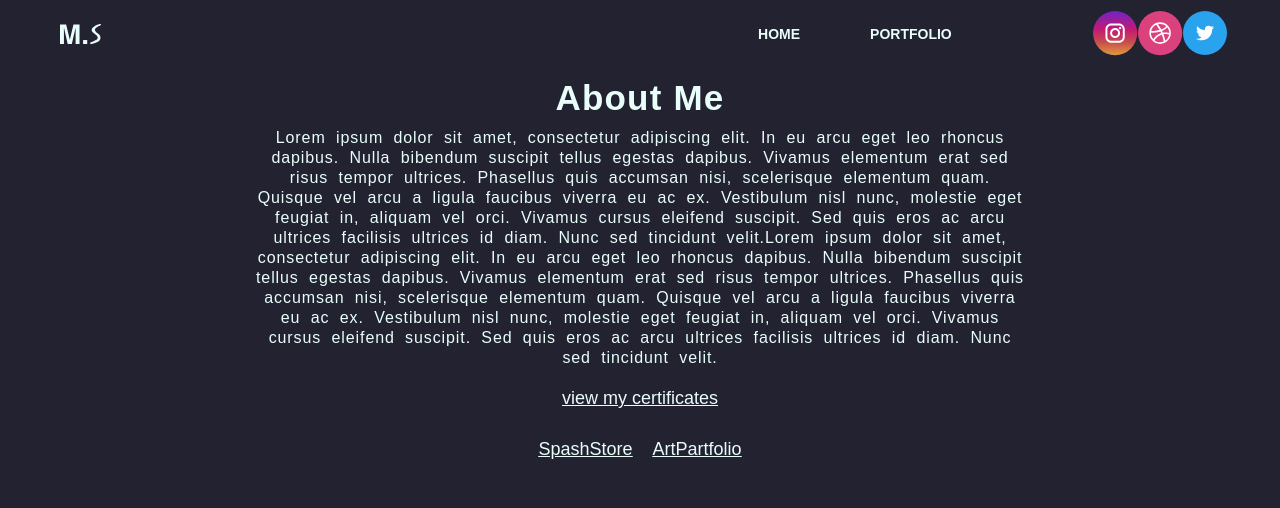
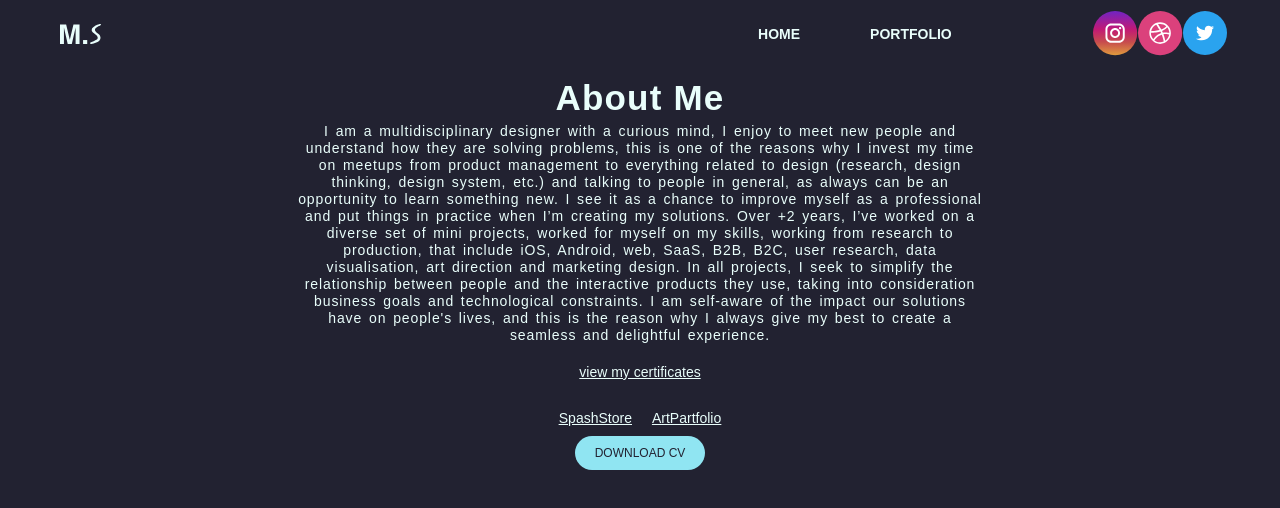
Before and after one commit to mehfoozsalik/mehfooz-portfolio, a React (Create React App) app: page /aboutme in a window 1280 px wide. Shown: the top 508 px of the page. Built offline with nearby package versions, Linux system fonts and the light colour scheme; no server answers.

Commit message:
new changes

```diff
--- /dev/null
+++ b/src/Components/aboutDescription.jsx
@@ -0,0 +1,26 @@
+import React from 'react'
+
+function aboutDescription(props) {
+  return (
+    <p className='aboutDetail'>
+      I am a multidisciplinary designer with a curious mind, I enjoy to meet new
+      people and understand how they are solving problems, this is one of the
+      reasons why I invest my time on meetups from product management to
+      everything related to design (research, design thinking, design system,
+      etc.) and talking to people in general, as always can be an opportunity to
+      learn something new. I see it as a chance to improve myself as a
+      professional and put things in practice when I’m creating my solutions.
+      Over +2 years, I’ve worked on a diverse set of mini projects, worked for
+      myself on my skills, working from research to production, that include
+      iOS, Android, web, SaaS, B2B, B2C, user research, data visualisation, art
+      direction and marketing design. In all projects, I seek to simplify the
+      relationship between people and the interactive products they use, taking
+      into consideration business goals and technological constraints. I am
+      self-aware of the impact our solutions have on people's lives, and this is
+      the reason why I always give my best to create a seamless and delightful
+      experience.
+    </p>
+  )
+}
+
+export default aboutDescription
--- a/src/Pages/Aboutme.jsx
+++ b/src/Pages/Aboutme.jsx
@@ -1,5 +1,7 @@
 import React from 'react'
 import CertificateCarosel from '../Components/CertificateCarosel'
+import pdf from '../Assests/Certificates/Resume.pdf'
+import AboutDescription from '../Components/aboutDescription'
 
 function Aboutme(props) {
   const [show, setShow] = React.useState(false)
@@ -13,23 +15,9 @@
       </div>
       <div className='aboutme'>
         <h1>About Me</h1>
-        <p>
-          Lorem ipsum dolor sit amet, consectetur adipiscing elit. In eu arcu
-          eget leo rhoncus dapibus. Nulla bibendum suscipit tellus egestas
-          dapibus. Vivamus elementum erat sed risus tempor ultrices. Phasellus
-          quis accumsan nisi, scelerisque elementum quam. Quisque vel arcu a
-          ligula faucibus viverra eu ac ex. Vestibulum nisl nunc, molestie eget
-          feugiat in, aliquam vel orci. Vivamus cursus eleifend suscipit. Sed
-          quis eros ac arcu ultrices facilisis ultrices id diam. Nunc sed
-          tincidunt velit.Lorem ipsum dolor sit amet, consectetur adipiscing
-          elit. In eu arcu eget leo rhoncus dapibus. Nulla bibendum suscipit
-          tellus egestas dapibus. Vivamus elementum erat sed risus tempor
-          ultrices. Phasellus quis accumsan nisi, scelerisque elementum quam.
-          Quisque vel arcu a ligula faucibus viverra eu ac ex. Vestibulum nisl
-          nunc, molestie eget feugiat in, aliquam vel orci. Vivamus cursus
-          eleifend suscipit. Sed quis eros ac arcu ultrices facilisis ultrices
-          id diam. Nunc sed tincidunt velit.
-        </p>
+        <div className='aboutPara'>
+          <AboutDescription />
+        </div>
         <h3 onClick={clickHandler}>view my certificates</h3>
 
         <div className='siteLink'>
@@ -40,6 +28,9 @@
             <h3>ArtPartfolio</h3>
           </a>
         </div>
+        <a className='cv' href={pdf} download>
+          Download CV
+        </a>
       </div>
     </>
   )
--- a/src/Pages/Home.jsx
+++ b/src/Pages/Home.jsx
@@ -9,6 +9,7 @@
 import ps from '../Assests/Icons/ps.svg'
 import react from '../Assests/Icons/React.svg'
 import xd from '../Assests/Icons/xd.svg'
+import AboutDescription from '../Components/aboutDescription'
 
 function Home(props) {
   return (
@@ -21,23 +22,9 @@
           <span>Developer</span>
         </h4>
         <h1 className='mainheading'>Mehfooz Salik</h1>
-        <p className='aboutDetail'>
-          Lorem ipsum dolor sit amet, consectetur adipiscing elit. In eu arcu
-          eget leo rhoncus dapibus. Nulla bibendum suscipit tellus egestas
-          dapibus. Vivamus elementum erat sed risus tempor ultrices. Phasellus
-          quis accumsan nisi, scelerisque elementum quam. Quisque vel arcu a
-          ligula faucibus viverra eu ac ex. Vestibulum nisl nunc, molestie eget
-          feugiat in, aliquam vel orci. Vivamus cursus eleifend suscipit. Sed
-          quis eros ac arcu ultrices facilisis ultrices id diam. Nunc sed
-          tincidunt velit.Lorem ipsum dolor sit amet, consectetur adipiscing
-          elit. In eu arcu eget leo rhoncus dapibus. Nulla bibendum suscipit
-          tellus egestas dapibus. Vivamus elementum erat sed risus tempor
-          ultrices. Phasellus quis accumsan nisi, scelerisque elementum quam.
-          Quisque vel arcu a ligula faucibus viverra eu ac ex. Vestibulum nisl
-          nunc, molestie eget feugiat in, aliquam vel orci. Vivamus cursus
-          eleifend suscipit. Sed quis eros ac arcu ultrices facilisis ultrices
-          id diam. Nunc sed tincidunt velit.
-        </p>
+        <div className='aboutmeHomePara'>
+          <AboutDescription />
+        </div>
       </div>
       <div className='mainBGImage'>
         <Link to='/aboutme'>
--- a/src/Pages/Portfolio.jsx
+++ b/src/Pages/Portfolio.jsx
@@ -1,5 +1,6 @@
 import React from 'react'
 import Loading from './Loading'
+
 // import imagetest from '../Assests/extra/Rectangle9.jpg'
 // import forward from '../Assests/Graphics/Forward.svg'
 // import backward from '../Assests/Graphics/Backward.svg'
@@ -8,7 +9,7 @@
 
 function Portfolio(props) {
   const { loading, newdata, filterItems } = React.useContext(ProjectContext)
-
+  console.log(newdata)
   if (loading) {
     return <Loading />
   } else {
--- a/src/index.css
+++ b/src/index.css
@@ -253,7 +253,7 @@
   height: 4.2rem;
   width: 4.2rem;
 }
-.aboutDetail {
+.aboutmeHomePara {
   display: none;
 }
 @media all and (min-width: 970px) {
@@ -267,9 +267,8 @@
     place-items: center;
     width: 50vw;
   }
-  .aboutDetail {
+  .aboutmeHomePara {
     display: contents;
-    font-size: 1.8rem;
   }
   .typography {
     width: 50vw;
@@ -330,7 +329,7 @@
 }
 .imageGrid img {
   width: 100%;
-  height: 13rem;
+  height: 11rem;
   object-fit: cover;
 }
 .projectImage {
@@ -341,8 +340,6 @@
   box-shadow: var(--darkShadow);
 }
 .titleOverlay h3 {
-  display: grid;
-  place-items: center;
   transition: var(--mainTransition);
   z-index: -2;
   opacity: 0;
@@ -359,15 +356,17 @@
 }
 .titleOverlay {
   position: absolute;
+  display: grid;
+  place-items: center;
   opacity: 0;
   top: 0;
   right: 0;
   width: 100%;
-  height: 13rem;
+  height: 11rem;
   background-image: linear-gradient(
     180deg,
-    rgba(0, 0, 0, 0.3) 00%,
-    rgba(0, 0, 0, 0.3) 100%
+    rgba(0, 0, 0, 0.7) 00%,
+    rgba(0, 0, 0, 0.7) 100%
   );
 }
 
@@ -397,6 +396,13 @@
 
     row-gap: 1rem;
   }
+  .imageGrid img {
+    height: 14rem;
+  }
+  .titleOverlay {
+    height: 14rem;
+  }
+
   .imageGrid > div:nth-child(1) {
     grid-column: 1/-2;
   }
@@ -429,6 +435,12 @@
     width: 70vw;
     row-gap: 1rem;
   }
+  .imageGrid img {
+    height: 18rem;
+  }
+  .titleOverlay {
+    height: 18rem;
+  }
   .imageGrid > div:nth-child(1) {
     grid-column: 1/2;
   }
@@ -460,6 +472,14 @@
     width: 60vw;
     column-gap: 1rem;
     row-gap: 1rem;
+  }
+  .imageGrid img {
+    width: 100%;
+    height: 20rem;
+  }
+  .titleOverlay {
+    width: 100%;
+    height: 20rem;
   }
   .imageGrid > div:nth-child(1) {
     grid-column: 1/2;
@@ -496,12 +516,20 @@
   margin-top: 2rem;
 }
 .aboutme p {
-  margin-top: 1rem;
-  font-size: 1.6rem;
+  margin-top: 0.5rem;
+  line-height: 1.7rem;
+  font-size: 1.4rem;
   width: 90%;
   text-align: center;
+  word-spacing: 0.2rem;
+}
+.aboutPara {
+  width: 95vw;
+  display: flex;
+  justify-content: center;
 }
 .aboutme h3 {
+  font-size: 1.4rem;
   text-decoration: underline;
   cursor: pointer;
 }
@@ -542,9 +570,18 @@
 .siteLink {
   display: flex;
 }
+.cv {
+  text-decoration: none;
+  padding: 1rem 2rem;
+  font-size: 1.2rem;
+  text-transform: uppercase;
+  background-color: var(--secondaryColor);
+  color: var(--primaryColor);
+  border-radius: 2rem;
+}
 
 @media all and (min-width: 770px) {
-  .aboutme p {
+  .aboutPara {
     width: 60%;
   }
 }
```
Also changed, not shown: 1 other file (tests, documents, lock files or other folders).
